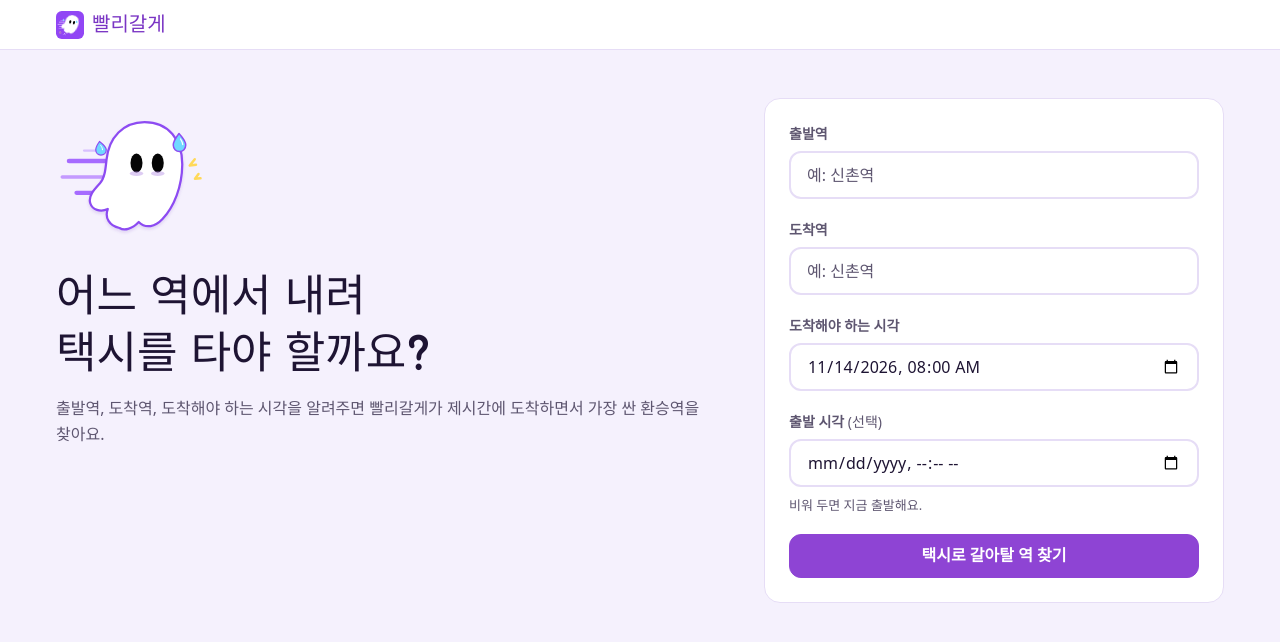
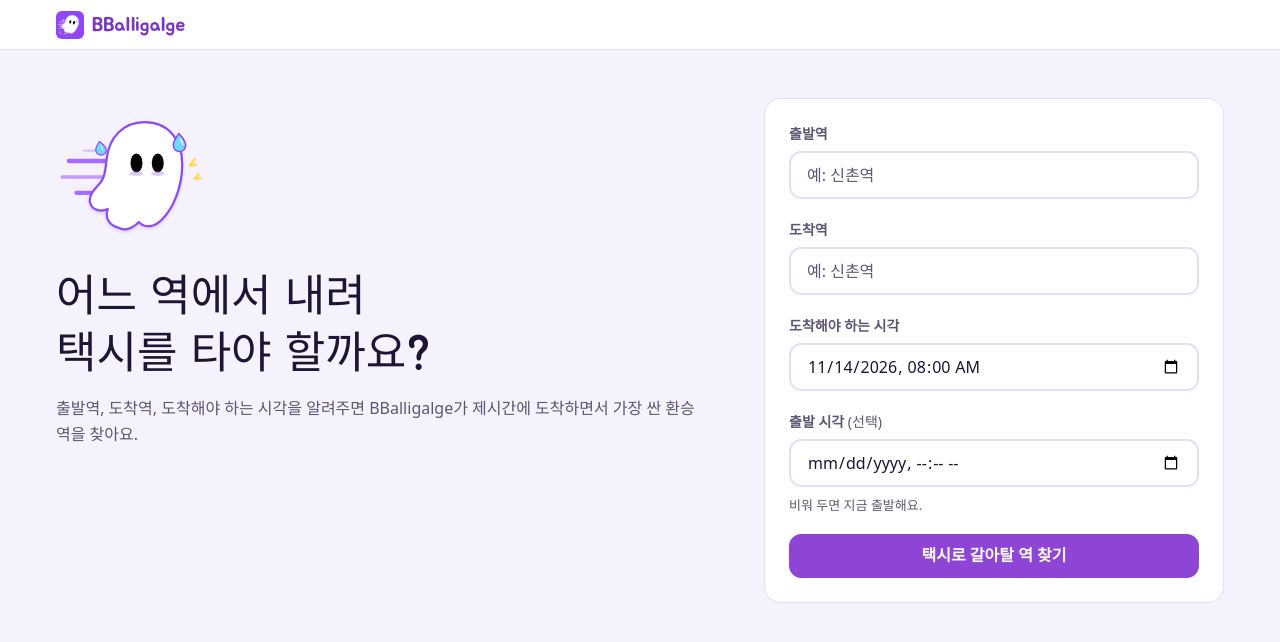
Before and after one commit to kkw610/kirothon-team-001, a Next.js app: page / in a window 1280 px wide. Shown: the top 642 px of the page. Built offline with nearby package versions, Linux system fonts and the light colour scheme.

Commit message:
chore: 서비스 이름을 BBalligalge로 변경

```diff
--- a/app/page.tsx
+++ b/app/page.tsx
@@ -73,7 +73,7 @@ export default function HomePage() {
         <div className={styles.srOnly} role="status" aria-live="polite">
           {PHASE_ANNOUNCEMENT[state.phase]}
         </div>
-        <h1 className={styles.srOnly}>빨리갈게</h1>
+        <h1 className={styles.srOnly}>BBalligalge</h1>
 
         {/* 입력 슬롯: 입력값 유지를 위해 항상 마운트하고 숨긴다 */}
         <div hidden={state.phase !== "input"}>
--- a/src/features/search-form/SearchForm.tsx
+++ b/src/features/search-form/SearchForm.tsx
@@ -74,7 +74,7 @@ export function SearchForm({ loading, onSubmit }: Props) {
           택시를 타야 할까요?
         </h2>
         <p className={styles.lead}>
-          출발역, 도착역, 도착해야 하는 시각을 알려주면 빨리갈게가 제시간에
+          출발역, 도착역, 도착해야 하는 시각을 알려주면 BBalligalge가 제시간에
           도착하면서 가장 싼 환승역을 찾아요.
         </p>
       </div>
--- a/src/shared/ui/Header.tsx
+++ b/src/shared/ui/Header.tsx
@@ -17,7 +17,7 @@ export function Header({ conditionSummary, onChangeCondition }: HeaderProps) {
       <div className={styles.inner}>
         <div className={styles.brand}>
           <LogoMark size={28} decorative />
-          <span className={styles.name}>빨리갈게</span>
+          <span className={styles.name}>BBalligalge</span>
         </div>
         {hasSummary ? (
           <>
--- a/src/shared/ui/LogoMark.tsx
+++ b/src/shared/ui/LogoMark.tsx
@@ -16,7 +16,7 @@ export function LogoMark({ size = 32, decorative = false }: LogoMarkProps) {
       src="/brand/logo.svg"
       width={size}
       height={size}
-      alt={decorative ? "" : "빨리갈게"}
+      alt={decorative ? "" : "BBalligalge"}
       aria-hidden={decorative ? true : undefined}
     />
   );
```
Also changed, not shown: .kiro/specs/app-shell-shared-ui/design.md, .kiro/specs/app-shell-shared-ui/requirements.md, .kiro/specs/app-shell-shared-ui/tasks.md, .kiro/specs/result-ui-design/requirements.md.
